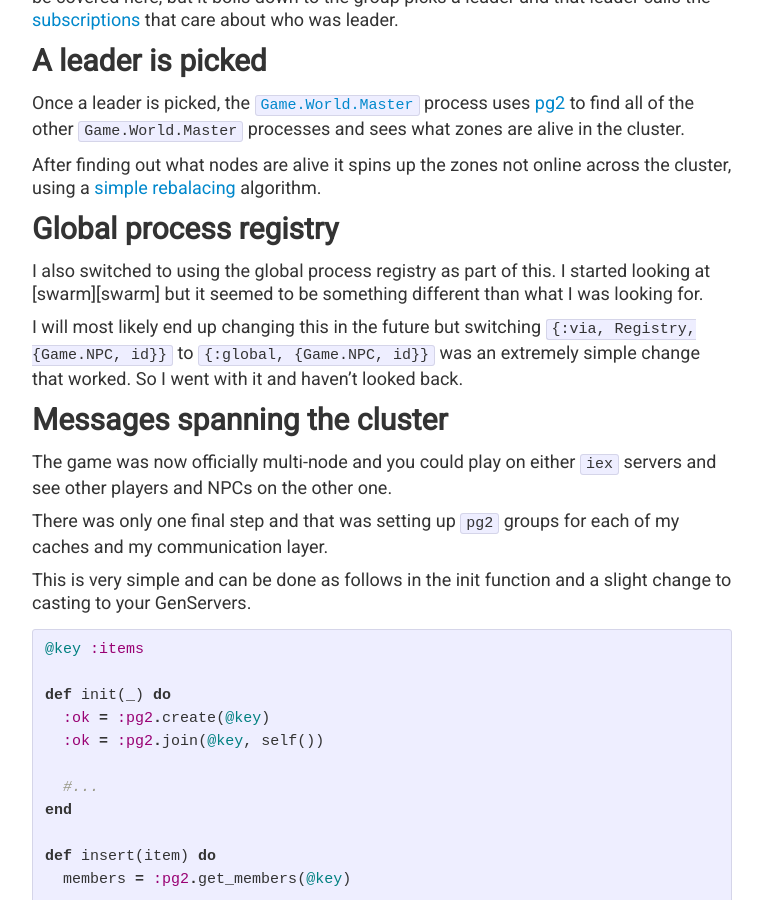
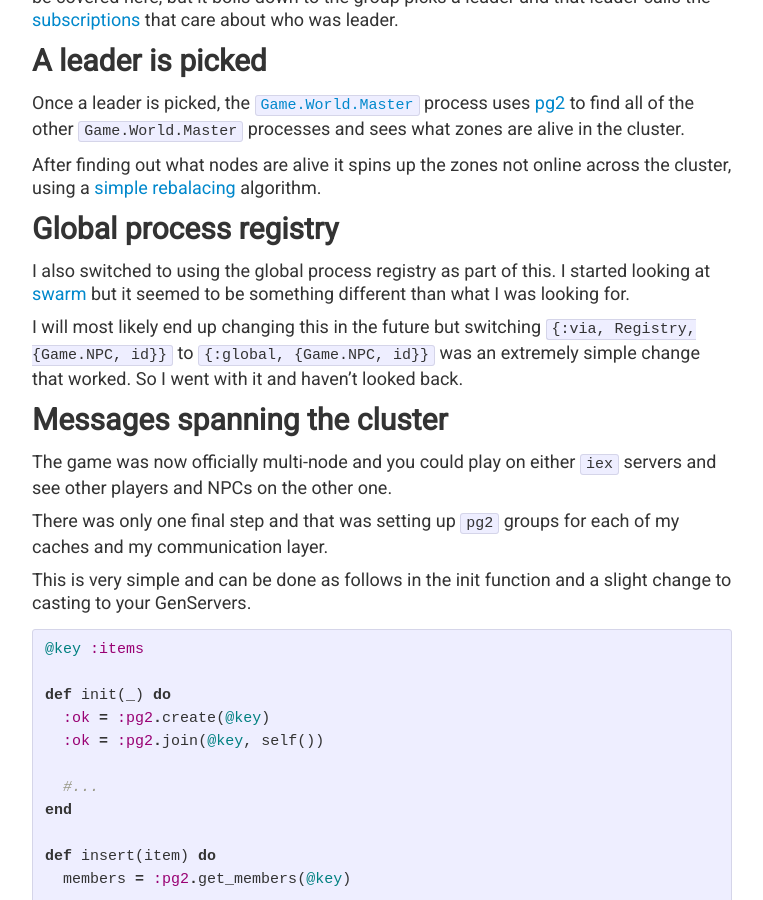
Before and after one commit to oestrich/blog.oestrich.org, a Jekyll site: the page built from _posts/2018-05-17-going-multi-node.md, in a window 1280 px wide and 900 px high, scrolled down 1531 px. Shown: the whole window, without its empty margins (118-881 px from the left). Built offline with Jekyll 4.4.1, drawn with Linux system fonts in a browser that asks for light colours; Markdown is read by kramdown in place of the engine named in the settings; comment, search, counter and statistics services are not loaded; some of the changed lines change nothing that is shown.

Commit message:
Swarm link

```diff
--- a/_posts/2018-05-17-going-multi-node.md
+++ b/_posts/2018-05-17-going-multi-node.md
@@ -124,3 +124,4 @@ You can see everything described here in these two pull requests, [#37](https://
 [zone-controller]: https://github.com/oestrich/ex_venture/blob/master/lib/game/world/zone_controller.ex
 [pg2]: http://erlang.org/doc/man/pg2.html
 [zone-rebalance]: https://github.com/oestrich/ex_venture/blob/11790b258509117965ab1f22fd24993c2f4f4767/lib/game/world/master.ex#L73-L91
+[swarm]: https://github.com/bitwalker/swarm
```
